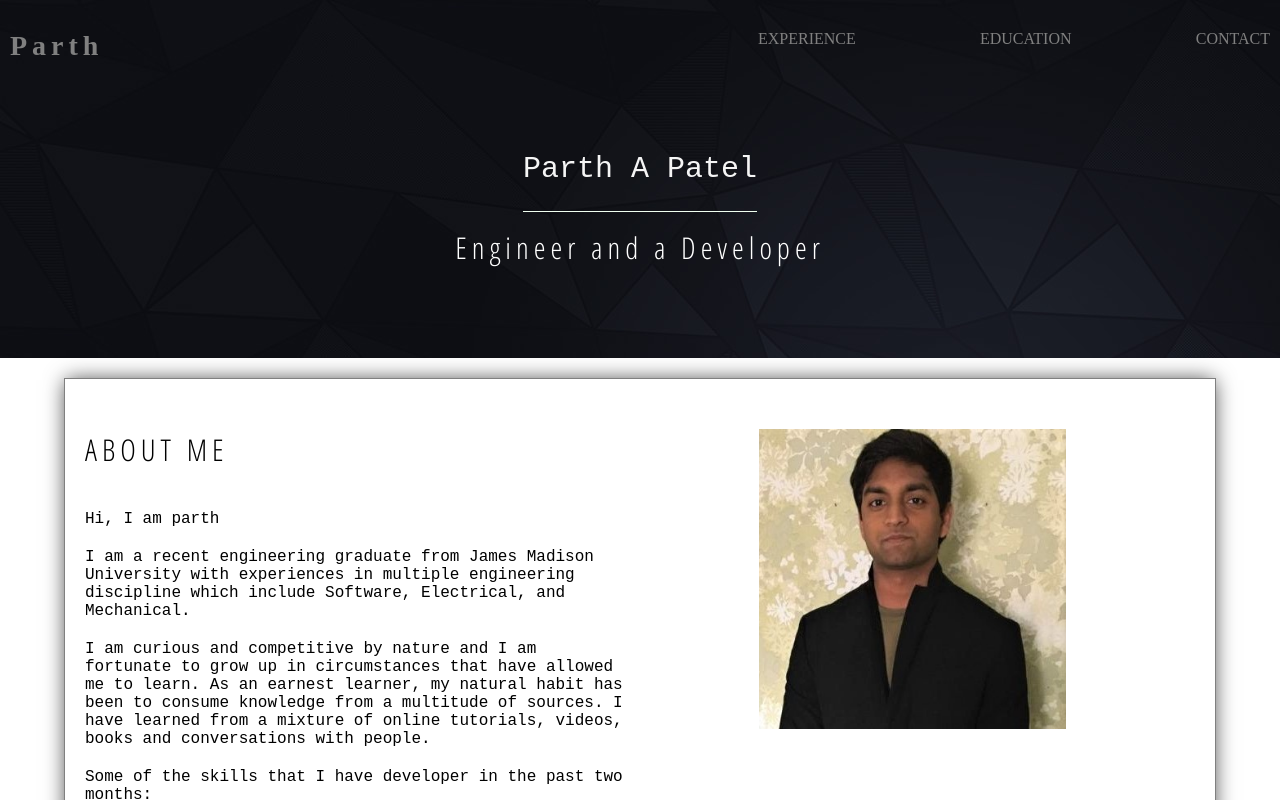
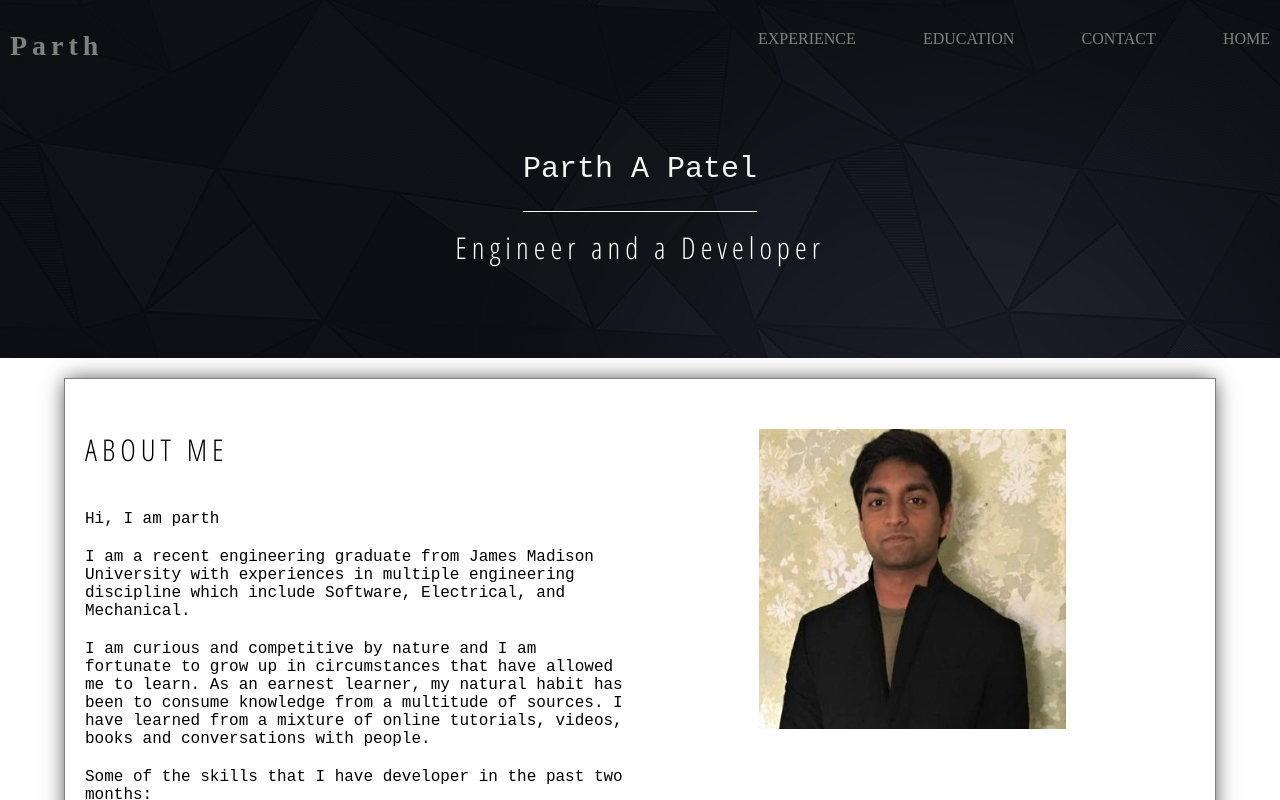
Before and after one commit to patel2pa/My_Site, a React (Create React App) app: page / in a window 1280 px wide. Shown: the top 800 px of the page. Built offline with nearby package versions, Linux system fonts and the light colour scheme; a web font is replaced by a local one.

Commit message:
added href to a project

```diff
--- a/src/Components/Projects/Project_8.js
+++ b/src/Components/Projects/Project_8.js
@@ -83,6 +83,7 @@ class Project_8 extends Component {
                         new system to accurately identify WMDs.
                         We conducted 40 interviews with military
                         personals and industry experts within a single semester.
+                        For project's site <a href="https://sites.lib.jmu.edu/h4defensespring2020/team-pontem/">click here</a>
                         </div>
 
                      </Cell>
--- a/src/Components/components2.0/Nav.js
+++ b/src/Components/components2.0/Nav.js
@@ -12,6 +12,8 @@ class Header extends React.Component{
                 <li><a href="/experience">Experience</a></li>
                 <li><a href="/education">Education</a></li>
                 <li><a href="/contact">Contact</a></li>
+                <li><a href="/">Home</a></li>
+
             </ul>
         </div>
 
```
